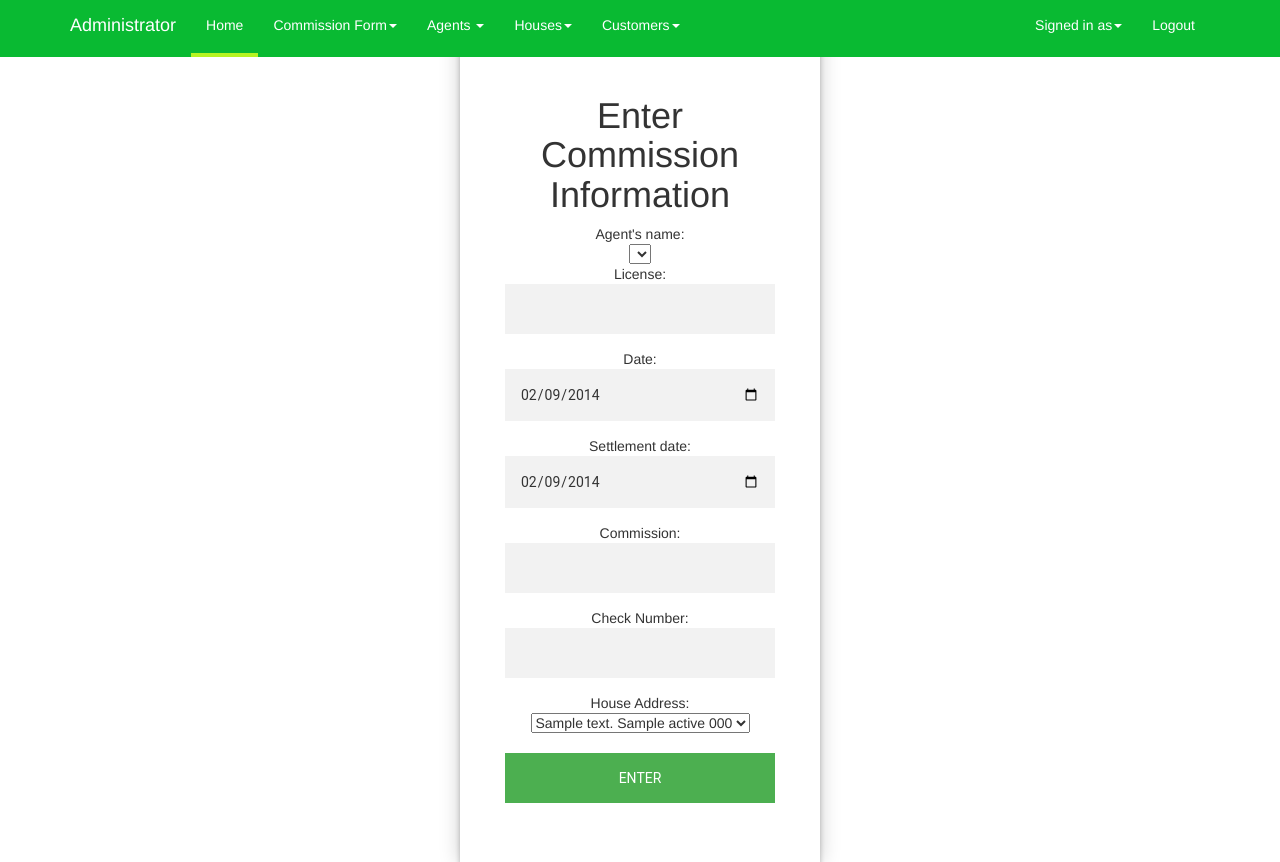
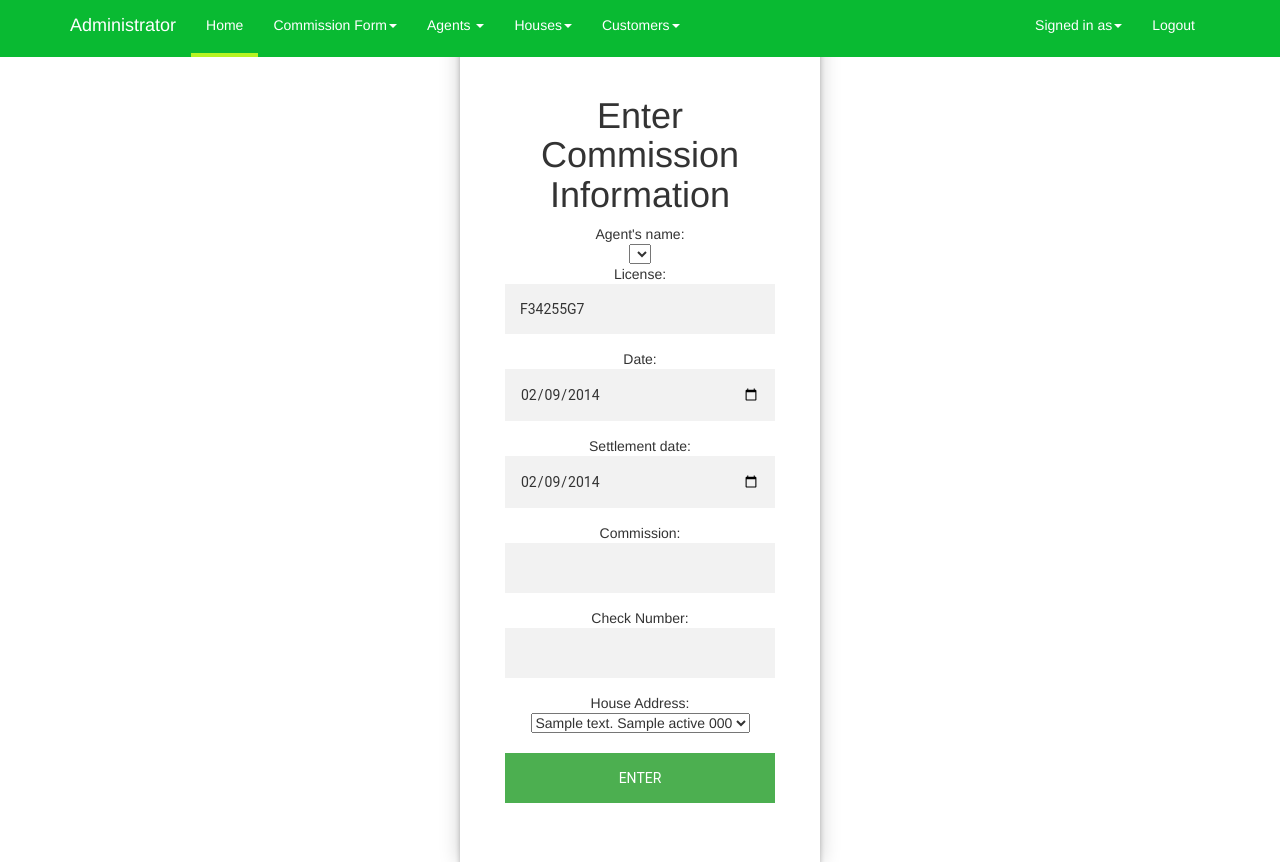
Before and after one commit to diaz2691/Realstate-geofencing, a PHP site: page /Admin/addCommSheet.php in a window 1280 px wide. Shown: the top 862 px of the page. Run offline with PHP 8.4, Linux system fonts and the light colour scheme; the visitor is signed in with stand-in values (Sample User, id 1); tables that the repository leaves empty or names only in its code hold one stand-in row (values such as "Sample post"); data that the repository does not hold is empty; some libraries are stand-ins or nearby versions.

Commit message:
Debugging the add commsions

```diff
--- a/Admin/addCommSheet.php
+++ b/Admin/addCommSheet.php
@@ -70,7 +70,7 @@ ini_set('display_errors', 1);
                         <?php
 
                         echo "<br />";
-                        echo "License: <input type='text' value='' id='agentLicense' readonly> <br />";
+                        echo "License: <input type='text' value='F34255G7' id='agentLicense' readonly> <br />";
                         echo "Date: <input type='date' id='date' value='2014-02-09'> <br/>" ;
                         echo "Settlement date: <input type='date' id='settlementDate' value='2014-02-09'> <br/>" ;
                         echo "Commission: <input type='text' id='commission' name='commission'><br>";
```
